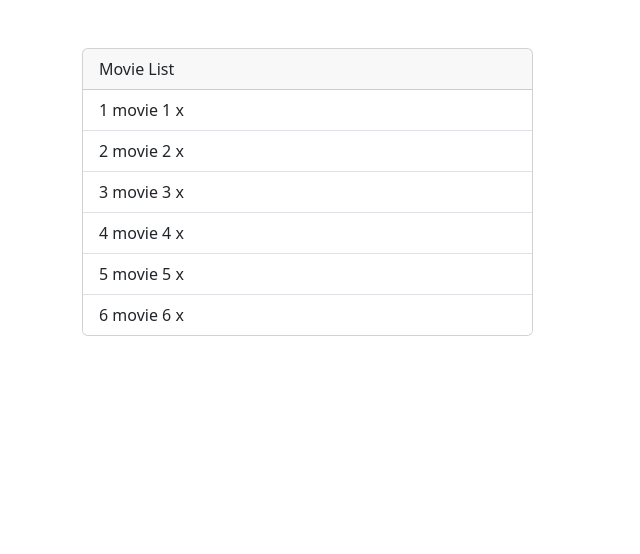
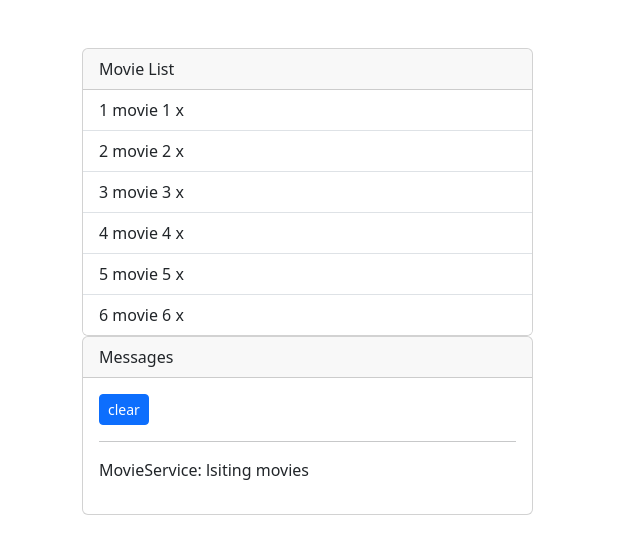
Before and after one commit to orucyusa/MoviesApp-Angular, an Angular app: page / in a window 1280 px wide. Shown: the top 554 px of the page, without its empty margins (0-640 px from the left). Built offline with nearby package versions, Linux system fonts and the light colour scheme.

Commit message:
Logging Component Create

```diff
--- a/src/app/app.component.html
+++ b/src/app/app.component.html
@@ -2,6 +2,7 @@
   <div class="row justift-content-center">
     <div class="col-md-5 mt-5">
       <movies></movies>
+      <logging></logging>
     </div>
   </div>
 </div>
--- a/src/app/app.module.ts
+++ b/src/app/app.module.ts
@@ -6,13 +6,15 @@
 import { MovieComponent } from './movie/movie.component';
 import { FormsModule } from '@angular/forms';
 import { MovieDetailComponent } from './movie-detail/movie-detail.component';
+import { LoggingComponent } from './logging/logging.component';
 
 @NgModule({
   declarations: [
     AppComponent,
     MoviesComponent,
     MovieComponent,
-    MovieDetailComponent
+    MovieDetailComponent,
+    LoggingComponent
   ],
   imports: [
     BrowserModule,
--- /dev/null
+++ b/src/app/logging.service.ts
@@ -0,0 +1,19 @@
+import { Injectable } from '@angular/core';
+
+@Injectable({
+  providedIn: 'root'
+})
+export class LoggingService {
+
+  messages: string[] = [];
+
+  add(message: string) {
+    this.messages.push(message);
+  }
+
+  clear() {
+    this.messages = [];
+  }
+
+  constructor() { }
+}
--- /dev/null
+++ b/src/app/logging/logging.component.html
@@ -0,0 +1,12 @@
+<div class="card" *ngIf="loggingService.messages.length">
+    <div class="card-header">
+       Messages
+    </div>
+    <div class="card-body">
+        <button (click)="loggingService.clear()" class="btn btn-primary btn-sm">clear</button>
+        <hr>
+    <p *ngFor="let messages of loggingService.messages">
+        {{messages}}
+    </p>
+    </div>
+</div>
--- /dev/null
+++ b/src/app/logging/logging.component.ts
@@ -0,0 +1,15 @@
+import { Component, OnInit } from '@angular/core';
+import { LoggingService } from '../logging.service';
+
+@Component({
+  selector: 'logging',
+  templateUrl: './logging.component.html',
+  styleUrls: ['./logging.component.css']
+})
+export class LoggingComponent implements OnInit{
+    constructor(public loggingService: LoggingService) { }
+
+    ngOnInit(): void {
+
+    }
+}
--- a/src/app/movie.service.ts
+++ b/src/app/movie.service.ts
@@ -2,6 +2,7 @@
 import {Movie} from './movie';
 import {Movies} from './movie.datasource';
 import { Observable, of } from 'rxjs';
+import { LoggingService } from './logging.service';
 
 @Injectable({
   providedIn: 'root'
@@ -10,9 +11,10 @@
 
 
 
-  constructor() { }
+  constructor(private loggingService: LoggingService) { }
 
   getMovies(): Observable<Movie[]> {
+    this.loggingService.add('MovieService: lsiting movies');
     return of (Movies);
   }
 
```
Also changed, not shown: src/app/logging/logging.component.css (added).
